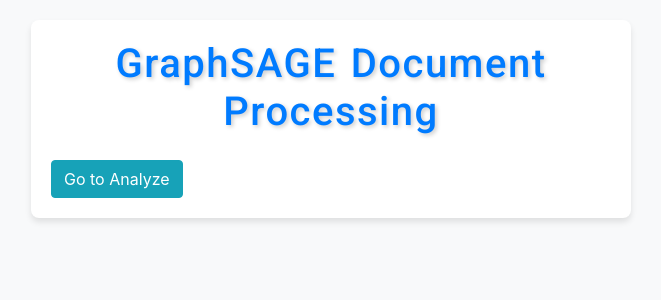
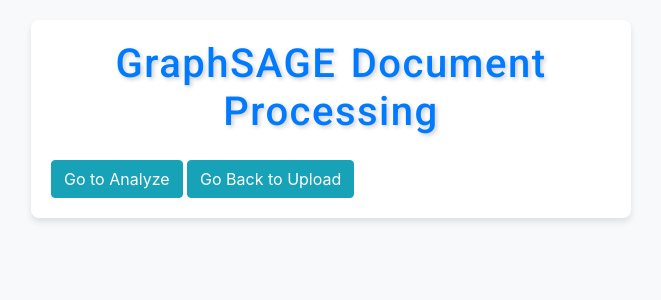
Before and after one commit to buhuiyonggou/SEGA_Web_backupTo1st_March, a Flask app: page /data_process in a window 1280 px wide. Shown: the top 300 px of the page, without its empty margins (309-970 px from the left). Run offline with Flask 3, Linux system fonts and the light colour scheme; some libraries are stand-ins or nearby versions.

Commit message:
update processor

```diff
--- a/DataProcessor.py
+++ b/DataProcessor.py
@@ -6,7 +6,7 @@ from torch_geometric.data import Data
 from sklearn.preprocessing import LabelEncoder, MinMaxScaler
 from sklearn.impute import SimpleImputer
 from sklearn.preprocessing import MinMaxScaler
-from GraphSAGE import GraphSAGE
+from graphSAGE import GraphSAGE
 
 class GraphSAGEProcessor:
     def __init__(self, nodes_folder, edges_folder = None):
--- a/templates/dataProcess.html
+++ b/templates/dataProcess.html
@@ -76,6 +76,13 @@
       >
         Go to Analyze
       </button>
+      <button
+        id="goHomePage"
+        class="btn btn-info mt-3"
+        onclick="window.location.href='/'"
+      >
+        Go Back to Upload
+      </button>
     </div>
 
     <script src="https://code.jquery.com/jquery-3.5.1.slim.min.js"></script>
```
Also changed, not shown: 2 other files.
